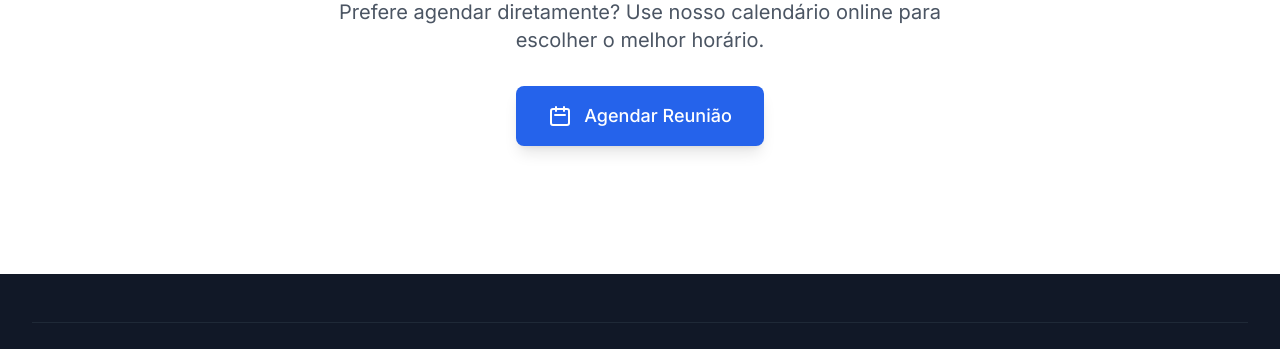
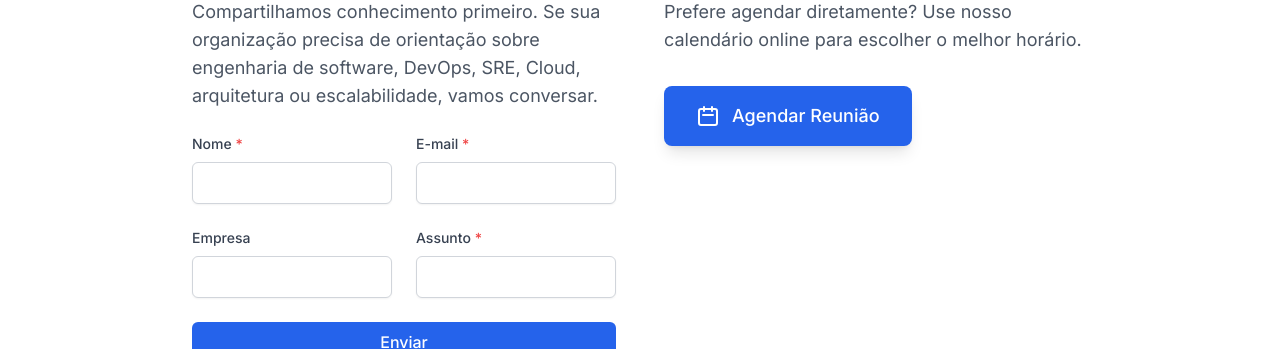
Before and after one commit to lubarinobr/blog, an Astro site: page /contact in a window 1280 px wide. Shown: the part 486-835 px from the top of the page. Built offline with nearby package versions, Linux system fonts and the light colour scheme; Astro itself is replaced by a stand-in of ours; a web font is replaced by a local one.

Commit message:
feat: adicionado contato por email

```diff
--- a/src/components/ContactForm.tsx
+++ b/src/components/ContactForm.tsx
@@ -1,4 +1,4 @@
-import { useState } from 'react';
+import { useState, useRef } from 'react';
 
 interface ContactFormProps {
   locale: string;
@@ -9,12 +9,13 @@ export default function ContactForm({ locale }: ContactFormProps) {
     name: '',
     email: '',
     company: '',
-    phone: '',
-    message: '',
-    honeypot: '' // Anti-spam field
+    subject: '',
+    honeypot: ''
   });
   const [isSubmitting, setIsSubmitting] = useState(false);
   const [submitStatus, setSubmitStatus] = useState<'idle' | 'success' | 'error'>('idle');
+  const submitTimeoutRef = useRef<NodeJS.Timeout | null>(null);
+  const lastSubmitTimeRef = useRef<number>(0);
 
   const handleChange = (e: React.ChangeEvent<HTMLInputElement | HTMLTextAreaElement>) => {
     const { name, value } = e.target;
@@ -24,27 +25,36 @@ export default function ContactForm({ locale }: ContactFormProps) {
     }));
   };
 
-  const handleSubmit = async (e: React.FormEvent) => {
+  const handleSubmit = async (e: React.FormEvent<HTMLFormElement>) => {
     e.preventDefault();
 
-    // Check honeypot
     if (formData.honeypot) {
+      return;
+    }
+
+    const now = Date.now();
+    const timeSinceLastSubmit = now - lastSubmitTimeRef.current;
+
+    if (timeSinceLastSubmit < 2000) {
+      return;
+    }
+
+    if (isSubmitting) {
       return;
     }
 
     setIsSubmitting(true);
     setSubmitStatus('idle');
+    lastSubmitTimeRef.current = now;
+
+    const form = e.currentTarget;
+    const formDataToSubmit = new FormData(form);
 
     try {
-      const response = await fetch('/api/contact', {
+      const response = await fetch('/', {
         method: 'POST',
-        headers: {
-          'Content-Type': 'application/json',
-        },
-        body: JSON.stringify({
-          ...formData,
-          locale
-        }),
+        headers: { 'Content-Type': 'application/x-www-form-urlencoded' },
+        body: new URLSearchParams(formDataToSubmit as any).toString(),
       });
 
       if (response.ok) {
@@ -53,10 +63,16 @@ export default function ContactForm({ locale }: ContactFormProps) {
           name: '',
           email: '',
           company: '',
-          phone: '',
-          message: '',
+          subject: '',
           honeypot: ''
         });
+
+        if (submitTimeoutRef.current) {
+          clearTimeout(submitTimeoutRef.current);
+        }
+        submitTimeoutRef.current = setTimeout(() => {
+          setSubmitStatus('idle');
+        }, 5000);
       } else {
         setSubmitStatus('error');
       }
@@ -73,8 +89,7 @@ export default function ContactForm({ locale }: ContactFormProps) {
       name: 'Nome',
       email: 'E-mail',
       company: 'Empresa',
-      phone: 'Telefone',
-      message: 'Mensagem',
+      subject: 'Assunto',
       required: 'Obrigatório',
       send: 'Enviar',
       sending: 'Enviando...',
@@ -85,8 +100,7 @@ export default function ContactForm({ locale }: ContactFormProps) {
       name: 'Name',
       email: 'Email',
       company: 'Company',
-      phone: 'Phone',
-      message: 'Message',
+      subject: 'Subject',
       required: 'Required',
       send: 'Send',
       sending: 'Sending...',
@@ -97,8 +111,7 @@ export default function ContactForm({ locale }: ContactFormProps) {
       name: 'Nombre',
       email: 'Correo electrónico',
       company: 'Empresa',
-      phone: 'Teléfono',
-      message: 'Mensaje',
+      subject: 'Asunto',
       required: 'Requerido',
       send: 'Enviar',
       sending: 'Enviando...',
@@ -110,8 +123,16 @@ export default function ContactForm({ locale }: ContactFormProps) {
   const t = translations[locale as keyof typeof translations] || translations.pt;
 
   return (
-    <form onSubmit={handleSubmit} className="space-y-6">
-      {/* Honeypot field - hidden from users */}
+    <form
+      name="contact"
+      method="POST"
+      data-netlify="true"
+      data-netlify-honeypot="honeypot"
+      onSubmit={handleSubmit}
+      className="space-y-6"
+    >
+      <input type="hidden" name="form-name" value="contact" />
+
       <input
         type="text"
         name="honeypot"
@@ -134,7 +155,8 @@ export default function ContactForm({ locale }: ContactFormProps) {
             value={formData.name}
             onChange={handleChange}
             required
-            className="w-full px-3 py-2 border border-gray-300 dark:border-gray-600 rounded-md shadow-sm focus:outline-none focus:ring-2 focus:ring-blue-500 focus:border-blue-500 dark:bg-gray-800 dark:text-white"
+            disabled={isSubmitting}
+            className="w-full px-3 py-2 border border-gray-300 dark:border-gray-600 rounded-md shadow-sm focus:outline-none focus:ring-2 focus:ring-blue-500 focus:border-blue-500 dark:bg-gray-800 dark:text-white disabled:opacity-50 disabled:cursor-not-allowed"
           />
         </div>
 
@@ -149,7 +171,8 @@ export default function ContactForm({ locale }: ContactFormProps) {
             value={formData.email}
             onChange={handleChange}
             required
-            className="w-full px-3 py-2 border border-gray-300 dark:border-gray-600 rounded-md shadow-sm focus:outline-none focus:ring-2 focus:ring-blue-500 focus:border-blue-500 dark:bg-gray-800 dark:text-white"
+            disabled={isSubmitting}
+            className="w-full px-3 py-2 border border-gray-300 dark:border-gray-600 rounded-md shadow-sm focus:outline-none focus:ring-2 focus:ring-blue-500 focus:border-blue-500 dark:bg-gray-800 dark:text-white disabled:opacity-50 disabled:cursor-not-allowed"
           />
         </div>
       </div>
@@ -165,38 +188,26 @@ export default function ContactForm({ locale }: ContactFormProps) {
             name="company"
             value={formData.company}
             onChange={handleChange}
-            className="w-full px-3 py-2 border border-gray-300 dark:border-gray-600 rounded-md shadow-sm focus:outline-none focus:ring-2 focus:ring-blue-500 focus:border-blue-500 dark:bg-gray-800 dark:text-white"
+            disabled={isSubmitting}
+            className="w-full px-3 py-2 border border-gray-300 dark:border-gray-600 rounded-md shadow-sm focus:outline-none focus:ring-2 focus:ring-blue-500 focus:border-blue-500 dark:bg-gray-800 dark:text-white disabled:opacity-50 disabled:cursor-not-allowed"
           />
         </div>
 
         <div>
-          <label htmlFor="phone" className="block text-sm font-medium text-gray-700 dark:text-gray-300 mb-2">
-            {t.phone}
+          <label htmlFor="subject" className="block text-sm font-medium text-gray-700 dark:text-gray-300 mb-2">
+            {t.subject} <span className="text-red-500">*</span>
           </label>
           <input
-            type="tel"
-            id="phone"
-            name="phone"
-            value={formData.phone}
+            type="text"
+            id="subject"
+            name="subject"
+            value={formData.subject}
             onChange={handleChange}
-            className="w-full px-3 py-2 border border-gray-300 dark:border-gray-600 rounded-md shadow-sm focus:outline-none focus:ring-2 focus:ring-blue-500 focus:border-blue-500 dark:bg-gray-800 dark:text-white"
+            required
+            disabled={isSubmitting}
+            className="w-full px-3 py-2 border border-gray-300 dark:border-gray-600 rounded-md shadow-sm focus:outline-none focus:ring-2 focus:ring-blue-500 focus:border-blue-500 dark:bg-gray-800 dark:text-white disabled:opacity-50 disabled:cursor-not-allowed"
           />
         </div>
-      </div>
-
-      <div>
-        <label htmlFor="message" className="block text-sm font-medium text-gray-700 dark:text-gray-300 mb-2">
-          {t.message} <span className="text-red-500">*</span>
-        </label>
-        <textarea
-          id="message"
-          name="message"
-          value={formData.message}
-          onChange={handleChange}
-          required
-          rows={5}
-          className="w-full px-3 py-2 border border-gray-300 dark:border-gray-600 rounded-md shadow-sm focus:outline-none focus:ring-2 focus:ring-blue-500 focus:border-blue-500 dark:bg-gray-800 dark:text-white"
-        />
       </div>
 
       {submitStatus === 'success' && (
@@ -214,7 +225,7 @@ export default function ContactForm({ locale }: ContactFormProps) {
       <button
         type="submit"
         disabled={isSubmitting}
-        className="w-full bg-blue-600 hover:bg-blue-700 disabled:bg-blue-400 text-white font-medium py-2 px-4 rounded-md transition-colors"
+        className="w-full bg-blue-600 hover:bg-blue-700 disabled:bg-blue-400 disabled:cursor-not-allowed text-white font-medium py-2 px-4 rounded-md transition-colors"
       >
         {isSubmitting ? t.sending : t.send}
       </button>
--- a/src/components/ContactPage.astro
+++ b/src/components/ContactPage.astro
@@ -2,6 +2,7 @@
 import BaseLayout from '@/layouts/BaseLayout.astro';
 import Header from '@/components/Header.astro';
 import Footer from '@/components/Footer.astro';
+import ContactForm from '@/components/ContactForm';
 import { getTranslations, getLocalizedPath } from '@/utils/i18n';
 import type { Locale } from '@/i18n/config';
 
@@ -56,14 +57,34 @@ const path = getLocalizedPath('/contact', locale);
     </div>
   </section>
 
+  <form name="contact" netlify netlify-honeypot="honeypot" hidden>
+    <input type="hidden" name="form-name" value="contact" />
+    <input type="text" name="name" />
+    <input type="email" name="email" />
+    <input type="text" name="company" />
+    <input type="text" name="subject" />
+    <input type="text" name="honeypot" />
+  </form>
+
   <section class="py-20 bg-white dark:bg-gray-900">
     <div class="max-w-7xl mx-auto px-4 sm:px-6 lg:px-8">
       <div class="max-w-4xl mx-auto">
-        <div class="text-center mb-12">
+        <div class="grid grid-cols-1 lg:grid-cols-2 gap-12 mb-12">
+          <div>
+            <h2 class="text-3xl md:text-4xl font-bold text-gray-900 dark:text-white mb-4">
+              {t.contact.sendMessage}
+            </h2>
+            <p class="text-lg text-gray-600 dark:text-gray-300 mb-6">
+              {t.contact.subtitle}
+            </p>
+            <ContactForm client:load locale={locale} />
+          </div>
+
+          <div>
             <h2 class="text-3xl md:text-4xl font-bold text-gray-900 dark:text-white mb-4">
               {t.contact.scheduleMeeting}
             </h2>
-          <p class="text-xl text-gray-600 dark:text-gray-300 max-w-2xl mx-auto mb-8">
+            <p class="text-lg text-gray-600 dark:text-gray-300 mb-8">
               {t.contact.scheduleDescription}
             </p>
             <a
@@ -80,6 +101,7 @@ const path = getLocalizedPath('/contact', locale);
           </div>
         </div>
       </div>
+    </div>
   </section>
 
   <Footer locale={locale} />
--- a/src/i18n/locales/en/common.json
+++ b/src/i18n/locales/en/common.json
@@ -30,6 +30,7 @@
     "name": "Name",
     "email": "Email",
     "company": "Company",
+    "subject": "Subject",
     "message": "Message",
     "phone": "Phone",
     "required": "Required",
--- a/src/i18n/locales/es/common.json
+++ b/src/i18n/locales/es/common.json
@@ -30,6 +30,7 @@
     "name": "Nombre",
     "email": "Correo electrónico",
     "company": "Empresa",
+    "subject": "Asunto",
     "message": "Mensaje",
     "phone": "Teléfono",
     "required": "Requerido",
--- a/src/i18n/locales/pt/common.json
+++ b/src/i18n/locales/pt/common.json
@@ -30,6 +30,7 @@
     "name": "Nome",
     "email": "E-mail",
     "company": "Empresa",
+    "subject": "Assunto",
     "message": "Mensagem",
     "phone": "Telefone",
     "required": "Obrigatório",
```
Lines whose indentation alone changed are shown as unchanged.
